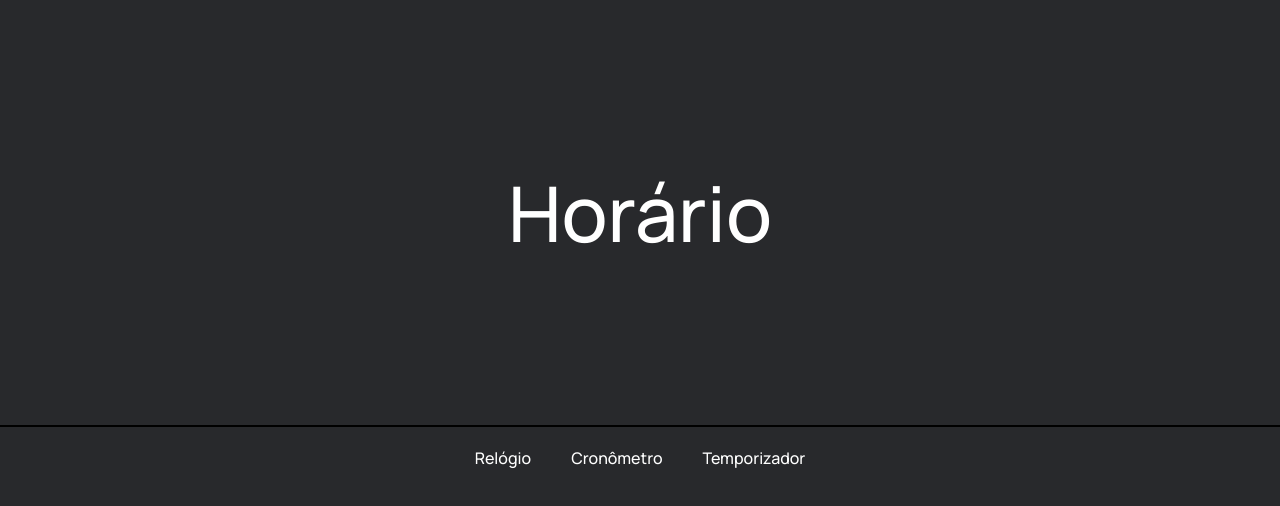
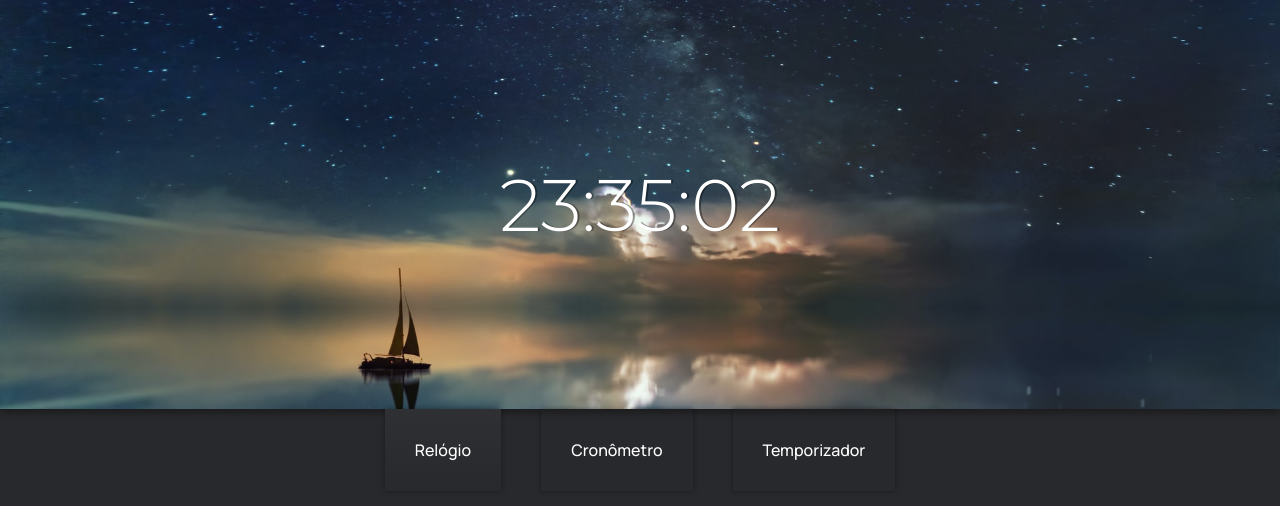
Before and after one commit to irlanferreira/lan-clock, a plain HTML site: page index.html in a window 1280 px wide. Drawn offline with Linux system fonts and the light colour scheme.

Commit message:
Relógio quase pronto

```diff
--- a/index.html
+++ b/index.html
@@ -9,14 +9,16 @@
 </head>
 <body>
     <div id="display">
-        <p>Horário</p>
+        <p id="horario">Horário</p>
     </div>
     <div id="divabas">
         <ul id="abas">
-            <li><a href="#" rel="next" target="_self">Relógio</a></li>
-            <li><a href="#" rel="next" target="_self">Cronômetro</a></li>
-            <li><a href="#" rel="next" target="_self">Temporizador</a></li>
+            <a href="#" rel="next" target="_self"><li id="selecionado">Relógio</li></a>
+            <a href="#" rel="next" target="_self"><li>Cronômetro</li></a>
+            <a href="#" rel="next" target="_self"><li>Temporizador</li></a>
         </ul>
     </div>
+
+    <script src="relogio.js"></script>
 </body>
 </html>
--- /dev/null
+++ b/relogio.js
@@ -0,0 +1,70 @@
+mostrarHora = document.getElementById('horario')
+display = document.querySelector('div#display')
+
+if(1 == 1){
+    let dataAtual = new Date()
+    let hora = dataAtual.getHours()
+    let minutos = dataAtual.getMinutes()
+    let segundos = dataAtual.getSeconds()
+    let horario = ''
+    if(hora < 10){
+        horario += `0${hora}`
+    }else{
+        horario += hora
+    }
+    if(minutos < 10){
+        horario += `:0${minutos}`
+    }else {
+        horario += `:${minutos}`
+    }
+    if(segundos < 10){
+        horario += `:0${segundos}`
+    }else{
+        horario += `:${segundos}`
+    }
+    mostrarHora.innerHTML = horario
+}
+
+function randomNumber(min, max){
+    return Math.floor(Math.random() * (max - min + 1)) + min
+}
+
+function atualizarHora(){
+    let dataAtual = new Date()
+    let hora = dataAtual.getHours()
+    let minutos = dataAtual.getMinutes()
+    let segundos = dataAtual.getSeconds()
+    let horario = ''
+    if(hora < 10){
+        horario += `0${hora}`
+    }else{
+        horario += hora
+    }
+    if(minutos < 10){
+        horario += `:0${minutos}`
+    }else {
+        horario += `:${minutos}`
+    }
+    if(segundos < 10){
+        horario += `:0${segundos}`
+    }else{
+        horario += `:${segundos}`
+    }
+    mostrarHora.innerHTML = horario
+}
+
+function definirImagem(div){
+    let data = new Date()
+    let hora = data.getHours()
+    numeroImagem = randomNumber(0, 4)
+
+    if(hora > 4 && hora < 12){
+        div.style.backgroundImage = `url('imagens/manha/manha${numeroImagem}.jpg')`
+    }else if(hora >= 12 && hora < 17){
+        div.style.backgroundImage = `url('imagens/tarde/tarde${numeroImagem}.jpg')`
+    }else{
+        div.style.backgroundImage = `url('imagens/noite/noite${numeroImagem}.jpg')`
+    }
+}
+definirImagem(display)
+setInterval(atualizarHora, 1000)
--- a/style.css
+++ b/style.css
@@ -31,26 +31,48 @@ body {
 div#display {
     padding: 20vh;
     text-align: center;
-    font-size: 6vw;
+    font-size: 5.7vw;
+    background-size: cover;
+    background-position: center center;
+    box-shadow: 0px 4px 8px rgba(0, 0, 0, 0.356);
+}
+p#horario {
+    font-family: var(--fonte2);
+    text-shadow: 2px 0px 0px rgba(0, 0, 0, 0.377);
 }
 
 div#divabas{
-    border-style: solid;
-    border-color: black;
-    border-width: 2px 0px 0px 0px;
+
 }
 
 ul#abas{
     display: flex;
     justify-content: center;
     list-style: none;
-    padding: 20px 0px;
+    padding: 0px 0px 40px 0px;
 }
 
 ul#abas li{
     margin: 0px 20px;
+    padding: 30px;
+    text-align: center;
+    box-shadow: 0px 0px 5px rgba(0, 0, 0, 0.377);
+}
+li#selecionado {
+    background: linear-gradient(to top, #28292c, #2f3033);
 }
 
 a {
     text-decoration: none;
 }
+@media (max-width: 550px){
+    ul#abas {
+        flex-direction: column;
+    }
+    li#selecionado {
+        background: linear-gradient(to bottom, #28292c, #2f3033);
+    }
+    ul#abas li{
+        box-shadow: 0px 0px 5px rgba(0, 0, 0, 0.13);
+    }
+}
```
Also changed, not shown: imagens/manha/manha0.jpg (added), imagens/manha/manha1.jpg (added), imagens/manha/manha2.jpg (added), imagens/manha/manha3.jpg (added), imagens/manha/manha4.jpg (added), imagens/noite/noite0.jpg (added), imagens/noite/noite1.jpg (added), imagens/noite/noite2.jpg (added), imagens/noite/noite3.jpg (added), imagens/noite/noite4.jpg (added), imagens/tarde/tarde0.jpg (added), imagens/tarde/tarde1.jpg (added), imagens/tarde/tarde2.jpg (added), imagens/tarde/tarde3.jpg (added), 2 more files.
